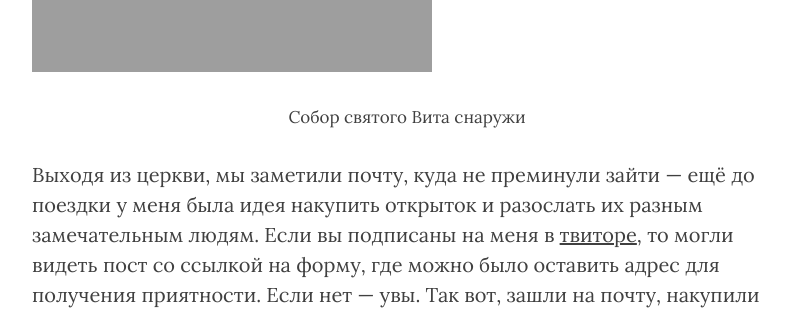
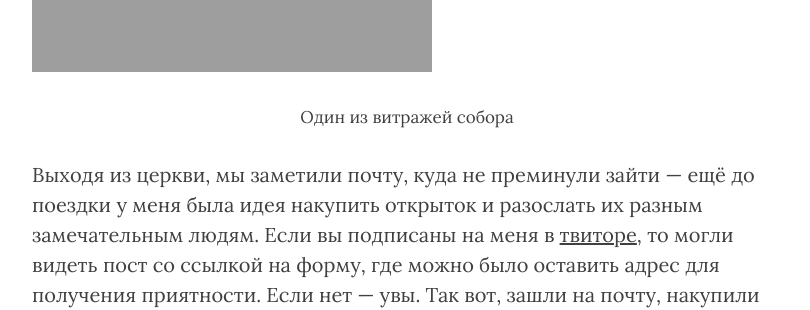
Before and after one commit to Freika/freika.github.io, a Jekyll site: the page built from _posts/2019-05-20-eurotrip-the-first-prague.md, in a window 1280 px wide and 900 px high, scrolled down 2626 px. Shown: the part 154-464 px from the top of the window, without its empty margins (233-1043 px from the left). Built offline with Jekyll 4.4.1, drawn with Linux system fonts in a browser that asks for light colours; nearby versions of some CDN libraries; comment, search, counter and statistics services are not loaded.

Commit message:
Fix image caption.

```diff
--- a/_posts/2019-05-20-eurotrip-the-first-prague.md
+++ b/_posts/2019-05-20-eurotrip-the-first-prague.md
@@ -27,7 +27,7 @@ _Это вторая часть из пока что двух._
 <center><small class='text-center'>Собор святого Вита снаружи</small></center>
 
 ![Один из витражей собора]({{ site.url }}/img/vitus-2.jpg)
-<center><small class='Один из витражей собора'>Собор святого Вита снаружи</small></center>
+<center><small class='text-center'>Один из витражей собора</small></center>
 
 Выходя из церкви, мы заметили почту, куда не преминули зайти — ещё до поездки у меня была идея накупить открыток и разослать их разным замечательным людям. Если вы подписаны на меня в [твиторе](https://twitter.com/itsok2befrey/), то могли видеть пост со ссылкой на форму, где можно было оставить адрес для получения приятности. Если нет — увы. Так вот, зашли на почту, накупили открыток и марок на 300 крон, и, решив заполнить и отправить их позднее, отправились не спеша в хостел. Усталость уже давала о себе знать. На ужин забрели в какой-то дворик, где нашлась кафешка с верандой, мясо и правильный вкусный тёмный Козел.
 
```
